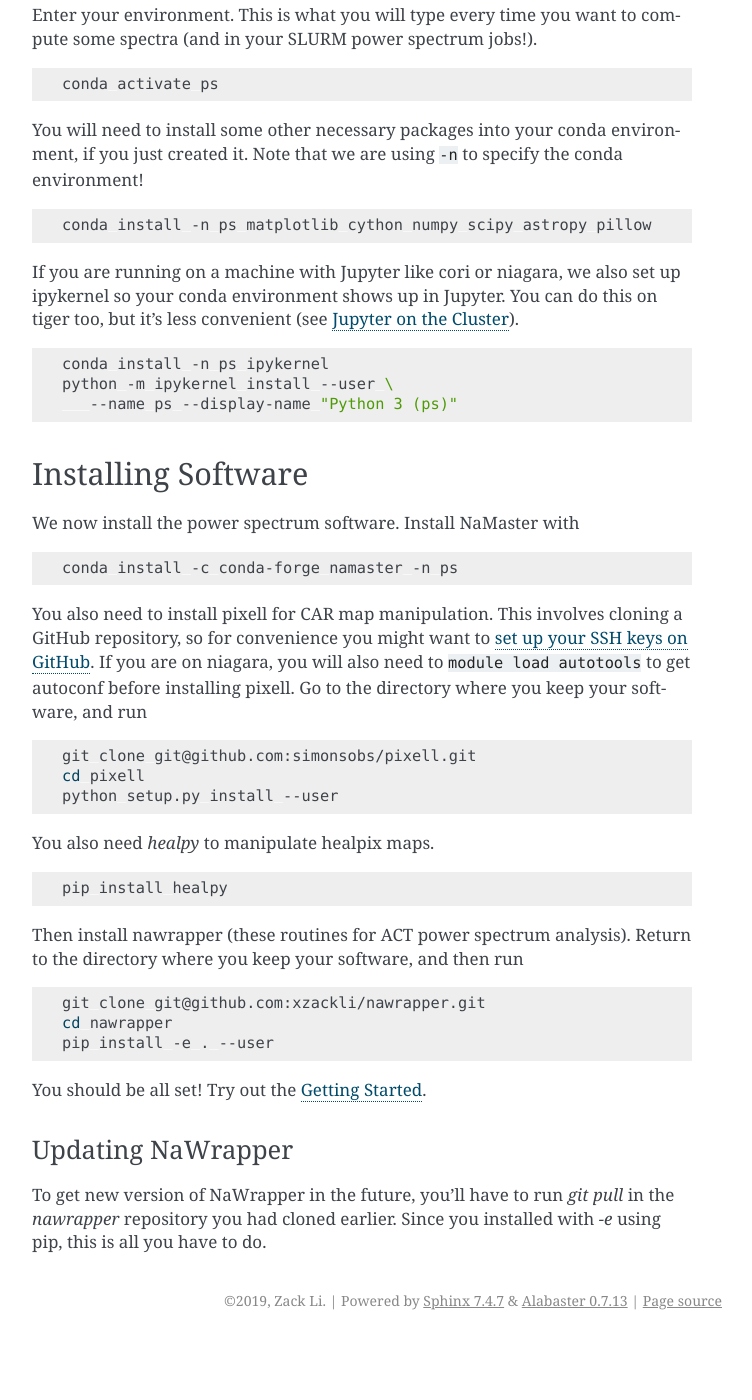
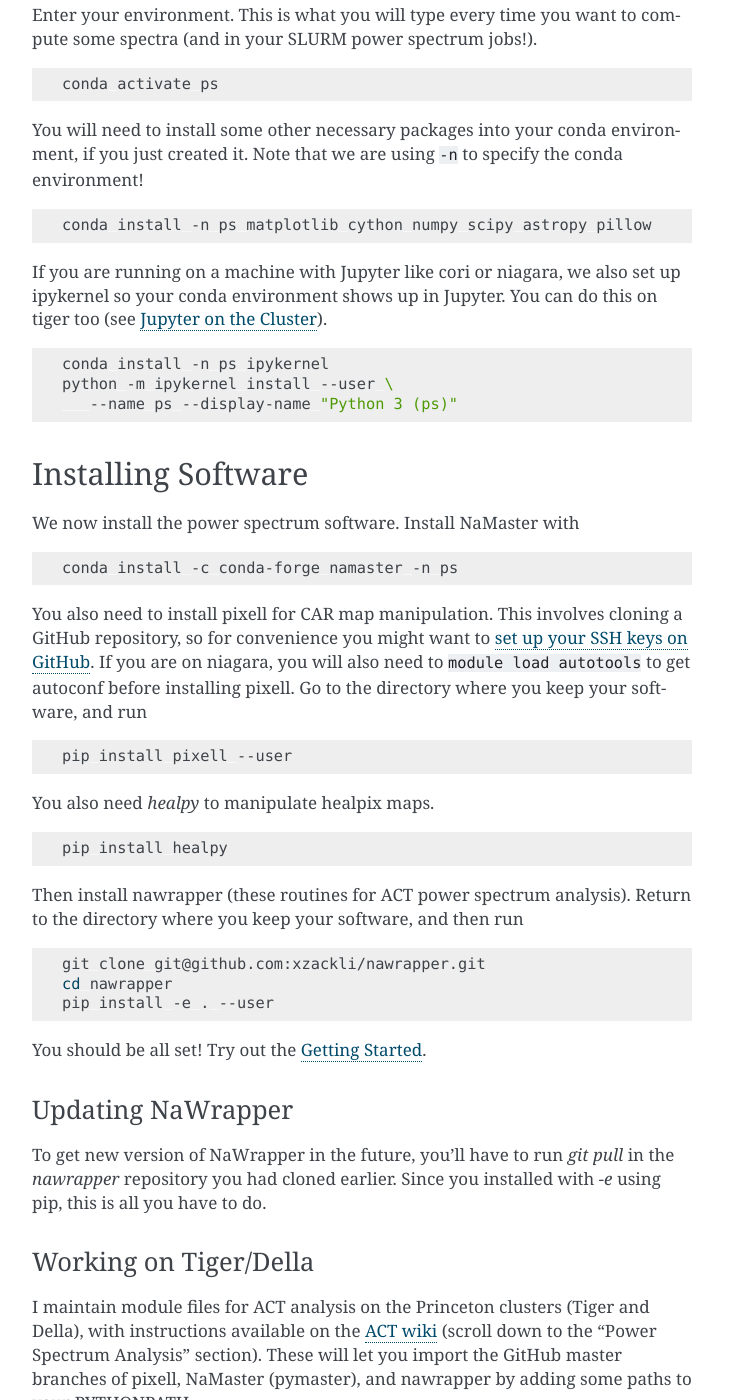
Before and after one commit to xzackli/nawrapper, a Sphinx documentation site: the page built from docs/source/usage/installation.rst, in a window 1280 px wide and 1400 px high, scrolled down 547 px. Shown: the whole window, without its empty margins (388-1140 px from the left). Built offline with Sphinx 7.4.7, drawn with Linux system fonts in a browser that asks for light colours; before the commit the page ends 1887 px from its top, so only the background shows below that; some of the changed text lies outside the part shown.

Commit message:
update docs to point to ps modules instructions

```diff
--- a/docs/source/usage/installation.rst
+++ b/docs/source/usage/installation.rst
@@ -46,7 +46,7 @@
 
 If you are running on a machine with Jupyter like cori or niagara, we
 also set up ipykernel so your conda environment shows up in Jupyter. You
-can do this on tiger too, but it’s less convenient (see `Jupyter on the
+can do this on tiger too (see `Jupyter on the
 Cluster`_).
 
 .. code:: bash
@@ -76,9 +76,7 @@
 
 .. code:: bash
 
-  git clone git@github.com:simonsobs/pixell.git
-  cd pixell
-  python setup.py install --user
+    pip install pixell --user
 
 You also need `healpy` to manipulate healpix maps.
 
@@ -107,7 +105,19 @@
 
 
 
+Working on Tiger/Della
+~~~~~~~~~~~~~~~~~~
+I maintain module files for ACT analysis on the Princeton clusters (Tiger and Della),
+with instructions available on the `ACT wiki`_ (scroll down to the "Power Spectrum Analysis" section).
+These will let you import the GitHub master branches of pixell, NaMaster (pymaster), and nawrapper
+by adding some paths to your PYTHONPATH.
+
+
+
+
+
 .. _NaMaster: https://github.com/LSSTDESC/NaMaster
 .. _documentation: http://physics.princeton.edu/~zequnl/nawrapper/docs/build/html/index.html
 .. _Jupyter on the Cluster: https://oncomputingwell.princeton.edu/2018/05/jupyter-on-the-cluster/
 .. _set up your SSH keys on GitHub: https://help.github.com/en/articles/adding-a-new-ssh-key-to-your-github-account
+.. _ACT wiki: https://phy-wiki.princeton.edu/polwiki/pmwiki.php?n=Software.TigerAndDella
```
